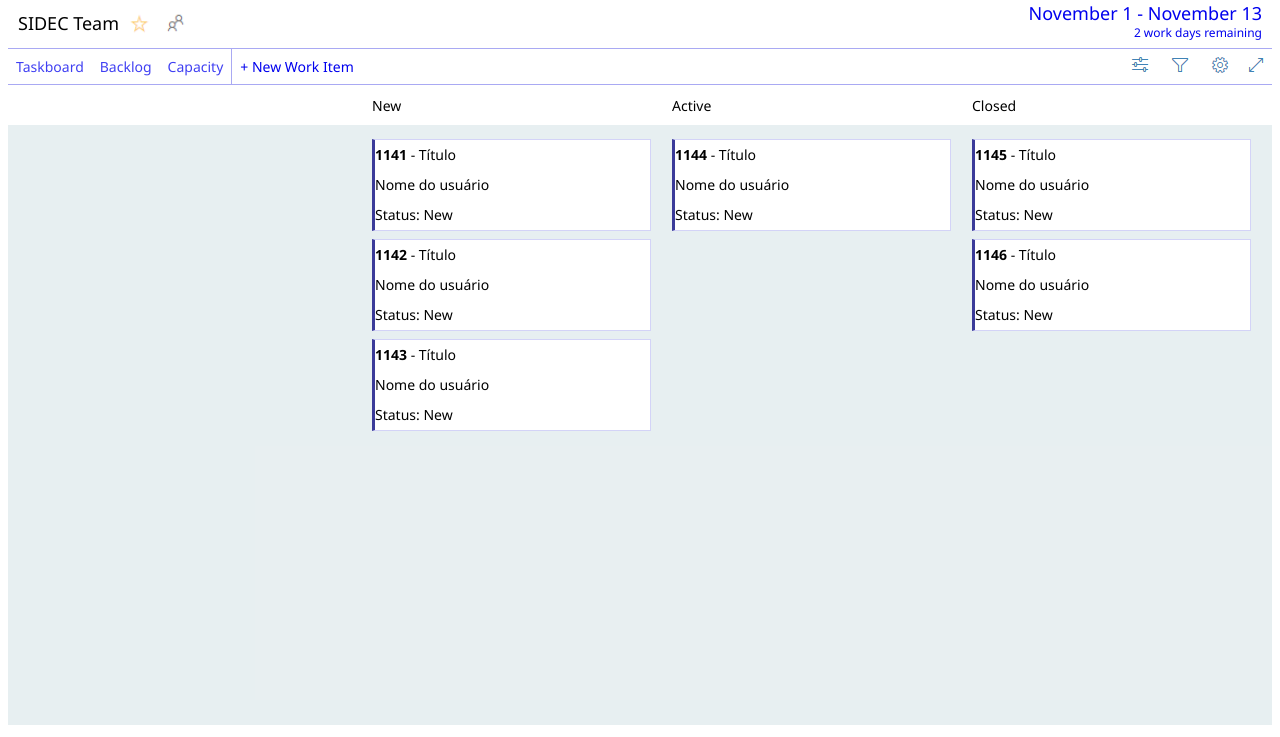
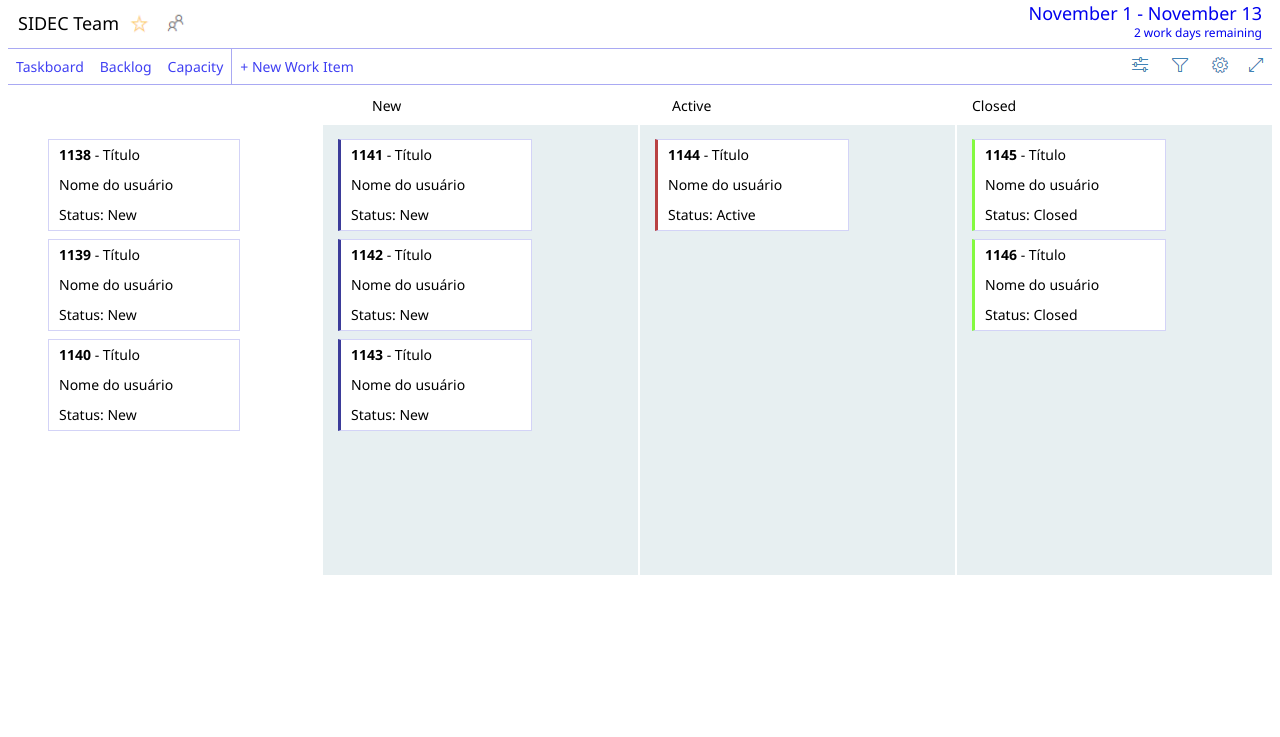
Before and after one commit to matheuscosantos/processo-imagem, a plain HTML site: page index.html in a window 1280 px wide. Shown: the part 63-800 px from the top of the page. Drawn offline with Linux system fonts and the light colour scheme.

Commit message:
*feat* nova formatação das listas

```diff
--- a/index.html
+++ b/index.html
@@ -76,6 +76,13 @@
 
 
         <section class="lists-container">
+            <div class="listUndefined">
+                <ul class="list-items">
+                    <li><b>1138</b> - Título <br> Nome do usuário <br> Status: New</li>
+                    <li><b>1139</b> - Título <br> Nome do usuário <br> Status: New</li>
+                    <li><b>1140</b> - Título <br> Nome do usuário <br> Status: New</li>
+                </ul>
+            </div>
 
             <div class="listNew">
                 <ul class="list-items">
@@ -87,14 +94,14 @@
 
             <div class="listActive">
                 <ul class="list-items">
-                    <li><b>1144</b> - Título <br> Nome do usuário <br> Status: New</li>
+                    <li><b>1144</b> - Título <br> Nome do usuário <br> Status: Active</li>
                 </ul>
             </div>
 
             <div class="listClosed">
                 <ul class="list-items">
-                    <li><b>1145</b> - Título <br> Nome do usuário <br> Status: New</li>
-                    <li><b>1146</b> - Título <br> Nome do usuário <br> Status: New</li>
+                    <li><b>1145</b> - Título <br> Nome do usuário <br> Status: Closed</li>
+                    <li><b>1146</b> - Título <br> Nome do usuário <br> Status: Closed</li>
                 </ul>
             </div>
 
--- a/style.css
+++ b/style.css
@@ -45,6 +45,10 @@ body{
 
 .link > a {
     margin: 0px 8px;
+}
+
+.link > a:hover{
+    background-color: lightskyblue;
 }
 
 .options{
@@ -119,6 +123,7 @@ body{
     font-size:18px;
     text-align: right;
     line-height: 15px;
+    color: rgb(171, 159, 223)
 }
 
 .board-controls{
@@ -145,7 +150,15 @@ body{
     align-items: center;
     border-left: 0.1px solid rgb(169, 169, 243);
     padding: 0px 8px;
+}
 
+.new-work > a{
+    opacity: 0.75;
+}
+
+.new-work a:hover {
+    opacity: 10;
+    border-bottom: 3px solid rgb(169, 169, 243);
 }
 
 .board-controls .functions{
@@ -211,57 +224,84 @@ body{
 
 .lists-container{
     width: 100%;
-    height: 600px;
+    height: 450px;
     justify-content: flex-end;
     display: flex;
     align-items: flex-start;
     background-color: rgba(226, 235, 238, 0.808);
+    overflow: scroll;
 }
 
 .lists-container ul{
     list-style-type: none;
+
+}
+
+.listUndefined{
+    width: 32%;
+    height: 600px;
+    padding-left:0px;
+
+    background-color: white;
 }
 
 .listNew{
-    width: 300px;
+    width: 32%;
     height: 600px;
     padding-left:0px;
+    border-left: 2px solid rgb(255, 255, 255);
 }
 
 .listActive{
-    width: 300px;
+    width: 32%;
     height: 600px;
     padding-left:0px;
-
+    border-left: 2px solid rgb(255, 255, 255);
 }
 
 .listClosed{
-    width: 300px;
+    width: 32%;
     height: 600px;
     padding-left:0px;
-
+    border-left: 2px solid rgb(255, 255, 255);
 }
 
 .listActive ul{
     width: 300px;
-    padding-left:0px;
+    padding-left:15px;
 }
 
 .listClosed ul{
     width: 300px;
-    padding-left:0px;
+    padding-left:15px;
 }
 
 .listNew ul{
     width: 300px;
-    padding-left:0px;
+    padding-left:15px;
 }
 
 li{
-    width: 275px;
+    width: 180px;
     line-height: 30px;
     border: 1px solid rgb(211, 211, 247);
-    border-left: 3px solid rgb(59, 59, 153);
     background-color: white;
     margin: 8px 0px;
+    padding-left: 10px;
 }
+
+.listNew li{
+    border-left: 3px solid rgb(59, 59, 153);
+}
+
+.listActive li{
+    border-left: 3px solid rgb(185, 66, 66);
+}
+
+.listClosed li{
+    border-left: 3px solid rgb(132, 250, 64);
+}
+
+li:hover{
+    background-color: rgb(228, 228, 250);
+}
```
